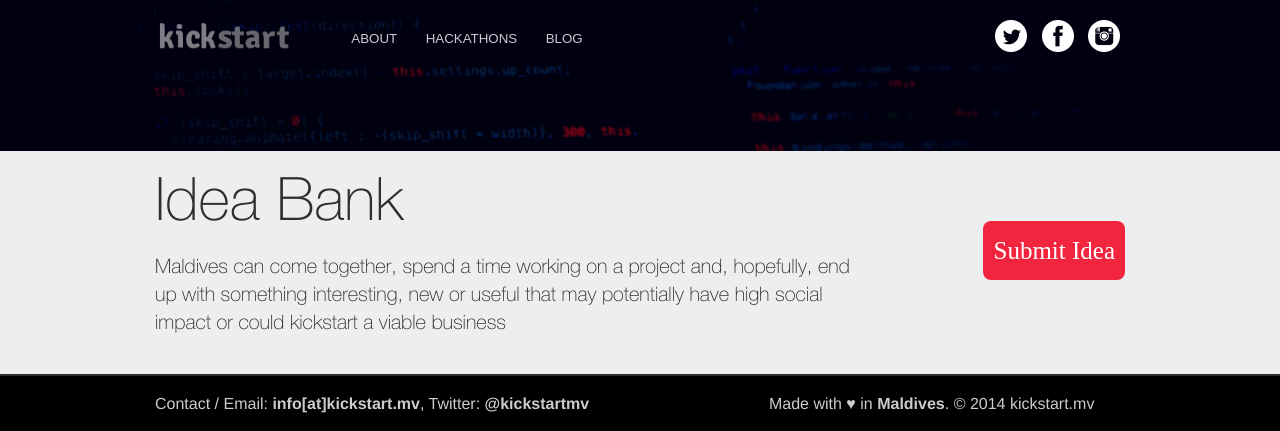
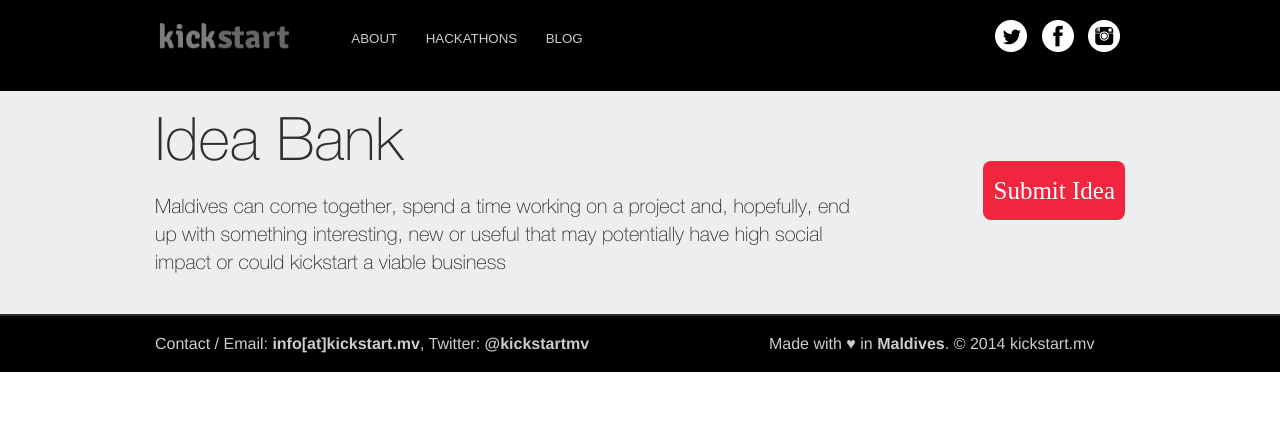
Before and after one commit to kickstartmv/kickstartmv-website, a PHP site: page /kickstart-blog/kh1/ideas.php in a window 1280 px wide. Shown: the top 431 px of the page. Run offline with PHP 8.4, Linux system fonts and the light colour scheme; data that the repository does not hold is empty.

Commit message:
added css fix for navigation on ideabank

```diff
--- a/kh1/css/style.css
+++ b/kh1/css/style.css
@@ -107,6 +107,11 @@ h5 {
   background-size: cover;
   padding: 20px 0 80px;
   position: relative;
+}
+
+.slide-header.dark{
+  background:#000;
+  padding-bottom:20px;
 }
 
 ul.navigation {
--- a/kh1/ideas.php
+++ b/kh1/ideas.php
@@ -30,7 +30,7 @@
 </head>
 <body>
 
-<section id="header" class="slide slide-header">
+<section id="header" class="slide slide-header dark">
   <div id="navbar">
     <div class="row">
 
```
